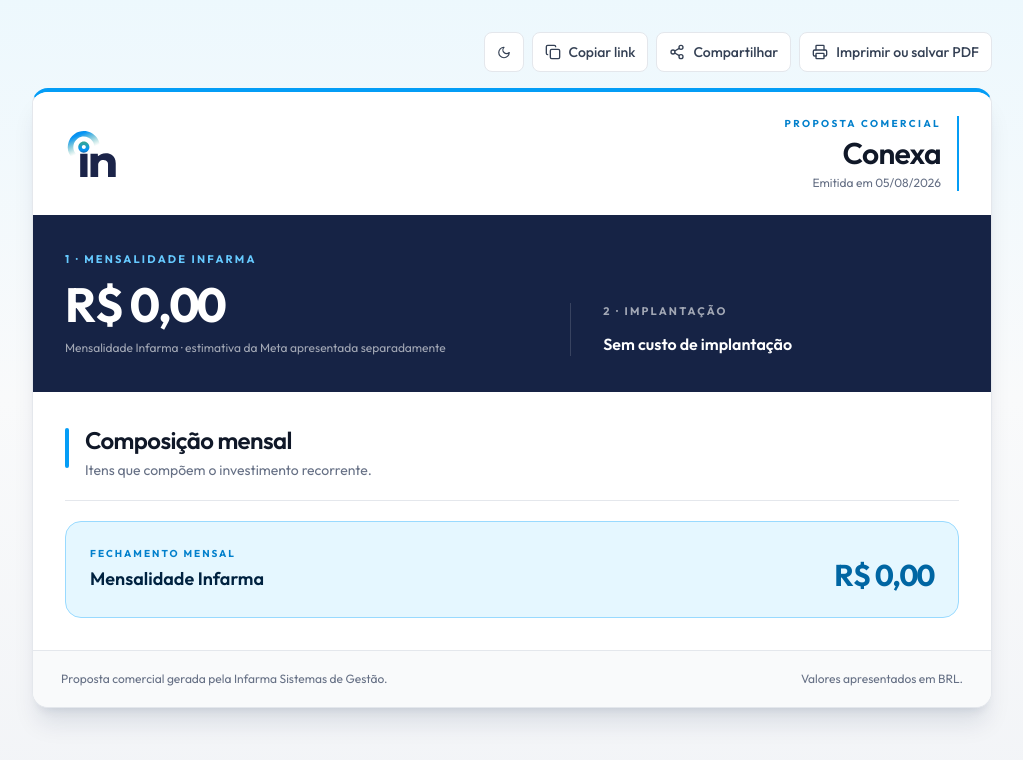
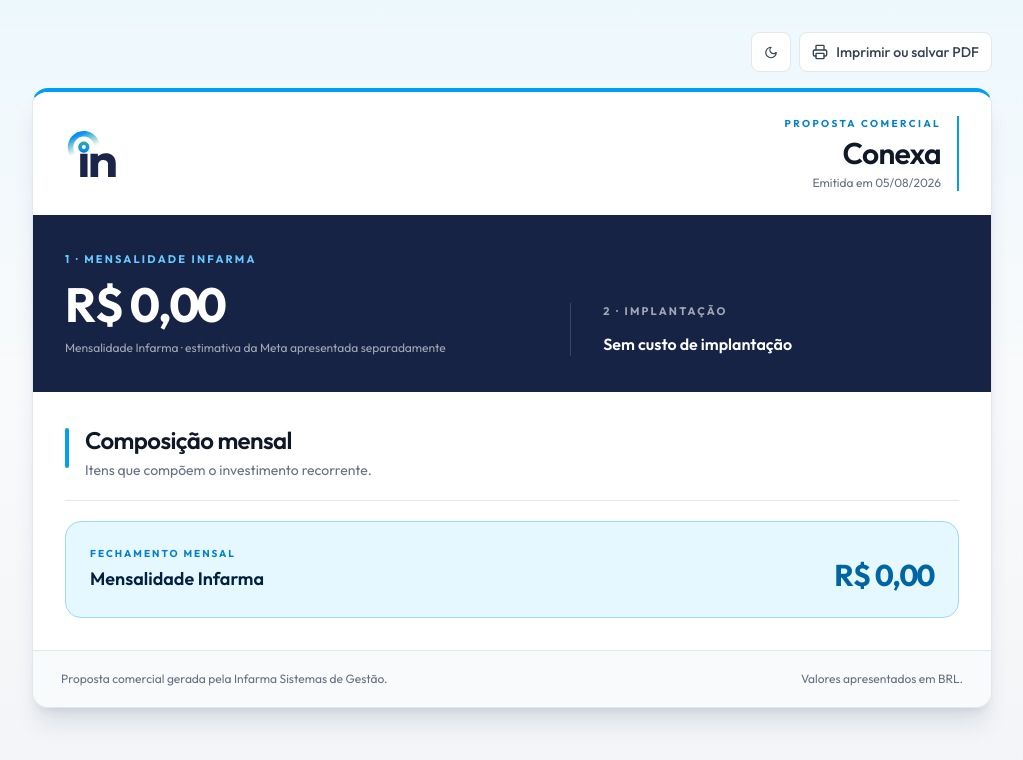
Before and after one commit to vitor190/Calculadora-meta, a React (Vite) app in the folder frontend/: page /proposta in a window 1280 px wide. Shown: the top 760 px of the page, without its empty margins (128-1151 px from the left). Built offline with nearby package versions, Linux system fonts and the light colour scheme.

Commit message:
feat(proposta): remove ações de copiar link e compartilhar

```diff
--- a/frontend/src/pages/proposal/ProposalPreviewPage.tsx
+++ b/frontend/src/pages/proposal/ProposalPreviewPage.tsx
@@ -1,9 +1,9 @@
-import { useMemo, useState, type ReactNode } from 'react';
-import { Check, Copy, Moon, Printer, Share2, Sun } from 'lucide-react';
+import { useMemo, type ReactNode } from 'react';
+import { Check, Moon, Printer, Sun } from 'lucide-react';
 import { ThemeBrandIcon } from '../../components/theme-brand-icon';
 import { commercialCatalog } from '../../lib/commercial-catalog';
 import { formatCurrency } from '../../lib/currency';
-import { createProposalUrl, readProposalSnapshot } from '../../services/proposal.service';
+import { readProposalSnapshot } from '../../services/proposal.service';
 import { calculateDiscount, calculateTotals } from '../../services/calculator.service';
 import { selectCalculatorData, useCalculator } from '../../store/calculator.store';
 import { useTheme } from '../../store/theme.store';
@@ -122,7 +122,6 @@
   const sharedProposal = useMemo(() => readProposalSnapshot(), []);
   const calculatorState = useCalculator();
   const proposal = hasSharedData ? sharedProposal : selectCalculatorData(calculatorState);
-  const [actionMessage, setActionMessage] = useState('');
   const { theme, toggleTheme } = useTheme();
 
   if (!proposal)
@@ -152,35 +151,6 @@
     installments > 1
       ? `${installments} parcelas de ${formatCurrency(totals.implementationTotal / installments, currency)}`
       : 'Pagamento único';
-
-  const copyLink = async () => {
-    try {
-      await navigator.clipboard.writeText(createProposalUrl(proposal));
-      setActionMessage('Link copiado');
-    } catch {
-      setActionMessage('Não foi possível copiar o link');
-    }
-    window.setTimeout(() => setActionMessage(''), 2000);
-  };
-
-  const share = async () => {
-    if (!navigator.share) {
-      await copyLink();
-      return;
-    }
-
-    try {
-      const shareUrl = createProposalUrl(proposal);
-      await navigator.share({
-        title: 'Proposta Comercial Conexa',
-        text: 'Confira a proposta comercial Conexa.',
-        url: shareUrl,
-      });
-    } catch (error) {
-      if (error instanceof DOMException && error.name === 'AbortError') return;
-      await copyLink();
-    }
-  };
 
   return (
     <main className="min-h-screen overflow-x-hidden bg-gradient-to-b from-brand-50/60 via-gray-50 to-gray-100 text-gray-900 transition-colors dark:from-gray-950 dark:via-[#111827] dark:to-gray-950 dark:text-white/90">
@@ -263,12 +233,6 @@
           aria-label="Ações da proposta"
           className="proposal-actions mb-4 flex flex-wrap items-center justify-end gap-2"
         >
-          <p
-            aria-live="polite"
-            className="mr-auto min-h-5 text-xs text-gray-500 dark:text-gray-400"
-          >
-            {actionMessage}
-          </p>
           <button
             type="button"
             onClick={toggleTheme}
@@ -286,35 +250,6 @@
                 aria-hidden="true"
               />
             )}
-          </button>
-          <button
-            type="button"
-            onClick={copyLink}
-            className={actionClass}
-          >
-            {actionMessage === 'Link copiado' ? (
-              <Check
-                size={16}
-                aria-hidden="true"
-              />
-            ) : (
-              <Copy
-                size={16}
-                aria-hidden="true"
-              />
-            )}
-            {actionMessage === 'Link copiado' ? 'Link copiado' : 'Copiar link'}
-          </button>
-          <button
-            type="button"
-            onClick={share}
-            className={actionClass}
-          >
-            <Share2
-              size={16}
-              aria-hidden="true"
-            />
-            Compartilhar
           </button>
           <button
             type="button"
```
